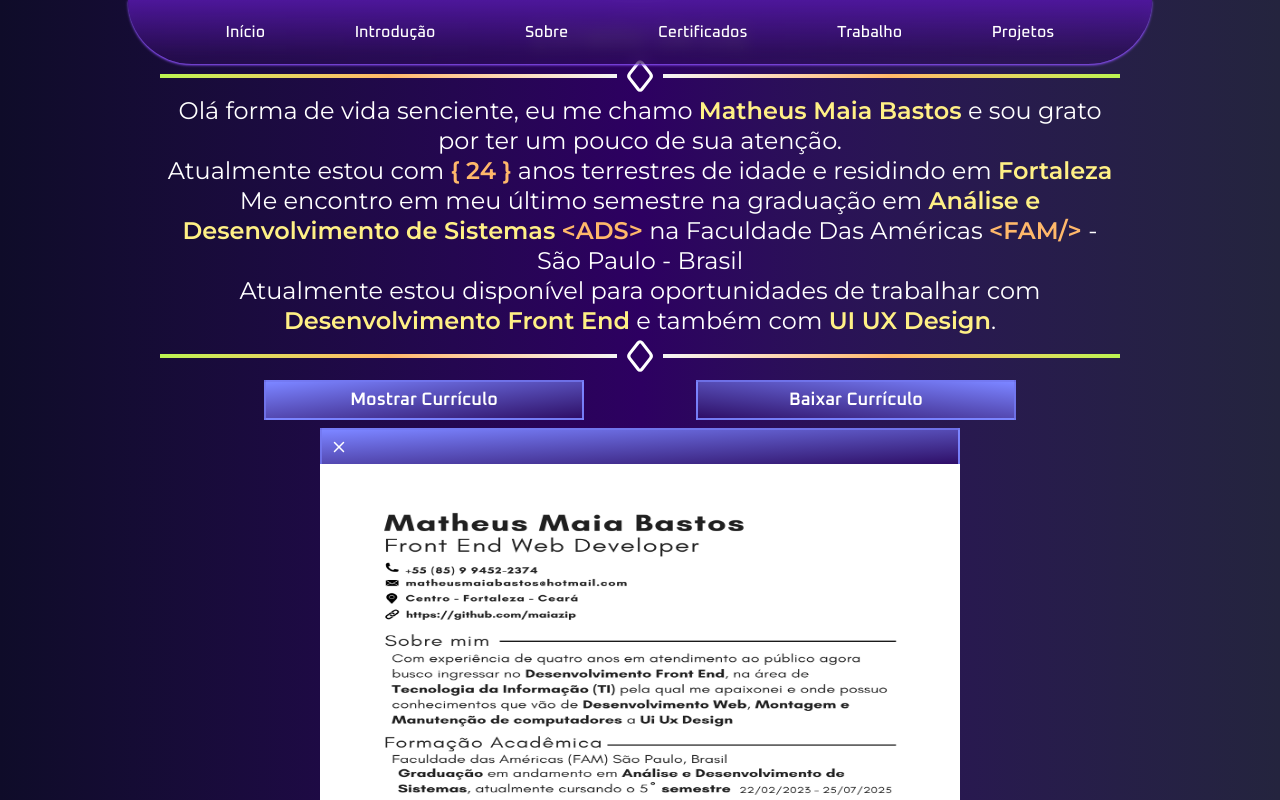
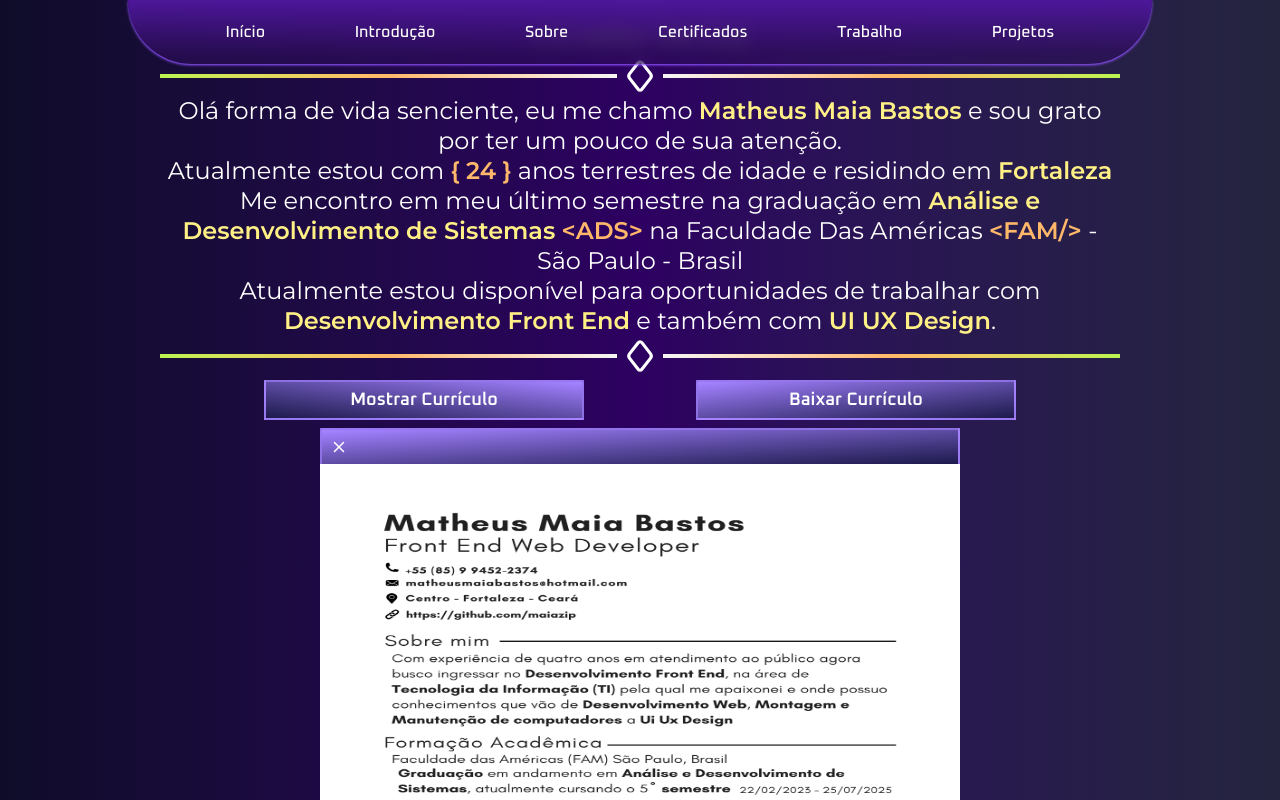
Before and after one commit to maiazip/Portfolio, a Next.js app in the folder web/: page / in a window 1280 px wide. Both pictures are taken after a click on the button "Mostrar Currículo". Shown: the part 2234-3034 px from the top of the page. Built offline with nearby package versions, Linux system fonts and the light colour scheme.

Commit message:
colors change

```diff
--- a/web/src/app/about/article-cv.tsx
+++ b/web/src/app/about/article-cv.tsx
@@ -58,7 +58,7 @@ export function ArticleCv(props: ArticleCvProps) {
           initial="hiddenLeft"
           whileInView="visible"
           viewport={{ once: true }}
-          className="p-1 w-1/3 min-w-32 font-heading font-semibold text-white text-sm md:text-base lg:text-lg bg-gradient-to-bl odd:bg-gradient-to-br from-indigo-400 to-violet-950 border-2 border-indigo-400/80 hover:scale-95 transition-all duration-300 hover:text-yellow-200"
+          className="p-1 w-1/3 min-w-32 font-heading font-semibold text-white text-sm md:text-base lg:text-lg bg-gradient-to-br odd:bg-gradient-to-bl from-violet-400 to-indigo-950 border-2 border-violet-400/80 hover:scale-95 transition-all duration-300 hover:text-yellow-200"
           onClick={handleShowCv}
           tabIndex={8}
           aria-expanded={showCv} // Acessibilidade: Aria-expanded para indicar se o CV está visível
@@ -72,7 +72,7 @@ export function ArticleCv(props: ArticleCvProps) {
           initial="hiddenRight"
           whileInView="visible"
           viewport={{ once: true }}
-          className="p-1 w-1/3 min-w-32 font-heading font-semibold text-white text-sm md:text-base lg:text-lg bg-gradient-to-bl odd:bg-gradient-to-br from-indigo-400 to-violet-950 border-2 border-indigo-400/80 hover:scale-95 transition-all duration-300 hover:text-yellow-200"
+          className="p-1 w-1/3 min-w-32 font-heading font-semibold text-white text-sm md:text-base lg:text-lg bg-gradient-to-br odd:bg-gradient-to-bl from-violet-400 to-indigo-950 border-2 border-violet-400/80 hover:scale-95 transition-all duration-300 hover:text-yellow-200"
           onClick={handleDownloadCv}
           aria-label="Baixar Currículo como imagem PNG"
           tabIndex={9}
@@ -92,7 +92,7 @@ export function ArticleCv(props: ArticleCvProps) {
       >
         <button
           title="Fechar Currículo"
-          className="p-2 text-lg w-full font-heading font-semibold bg-gradient-to-bl odd:bg-gradient-to-br from-indigo-400 to-violet-950 border-2 border-indigo-400/80 border-b-0 transition-all duration-300 hover:text-yellow-200"
+          className="p-2 text-lg w-full font-heading font-semibold bg-gradient-to-bl odd:bg-gradient-to-br from-violet-400 to-indigo-950 border-2 border-violet-400/80 border-b-0 transition-all duration-300 hover:text-yellow-200"
           onClick={handleHideCv}
           aria-label="Fechar visualização do Currículo" // Acessibilidade: Aria-label para o botão de fechar
         >
--- a/web/src/app/certificates/card.tsx
+++ b/web/src/app/certificates/card.tsx
@@ -47,7 +47,7 @@ const Card: React.FC<CardProps> = ({
       initial="hidden"
       animate={isInView ? "visible" : "hidden"}
       variants={variants}
-      className="w-full h-fit max-w-96 flex flex-col items-center justify-center px-2 py-1 gap-1 rounded-lg bg-gradient-to-tl even:bg-gradient-to-tr from-indigo-400 to-violet-950 border-2 border-indigo-400/50 hover:shadow-md shadow-orange-300 border-opacity-60 hover:scale-95 hover:rotate-6 even:hover:-rotate-6 transition-all"
+      className="w-full h-fit max-w-96 flex flex-col items-center justify-center px-2 py-1 gap-1 rounded-lg bg-gradient-to-tl even:bg-gradient-to-tr from-violet-400 to-indigo-950 border-2 border-violet-400/50 hover:shadow-md shadow-orange-300 border-opacity-60 hover:scale-95 hover:rotate-6 even:hover:-rotate-6 transition-all"
     >
       <a
         href={src}
--- a/web/src/app/projects/card.tsx
+++ b/web/src/app/projects/card.tsx
@@ -48,10 +48,10 @@ const Card: React.FC<CardProps> = ({
       initial="hidden"
       animate={isInView ? "visible" : "hidden"}
       variants={variants}
-      className="w-full h-fit max-w-96 flex flex-col items-center justify-center px-2 py-1 gap-1 rounded-lg bg-gradient-to-tl even:bg-gradient-to-tr from-indigo-400 to-violet-950 border-2 border-indigo-400/50 hover:shadow-md shadow-orange-300 border-opacity-60 hover:scale-95 hover:rotate-6 even:hover:-rotate-6 transition-all"
+      className="w-full h-fit max-w-96 flex flex-col items-center justify-center px-2 py-1 rounded-lg bg-gradient-to-tl even:bg-gradient-to-tr from-violet-400 to-indigo-950 border-2 border-violet-400/50 hover:shadow-md shadow-orange-300 border-opacity-60 hover:scale-95 hover:rotate-6 even:hover:-rotate-6 transition-all"
     >
       <a
-        className="w-full h-full text-center"
+        className="w-full h-full text-center flex flex-col gap-1"
         href={link}
         target="_blank"
         rel="noopener noreferrer"
@@ -78,7 +78,7 @@ const Card: React.FC<CardProps> = ({
           {technologies.map((tech, index) => (
             <span
               key={index}
-              className="bg-indigo-950/60 text-lime-300 capitalize rounded-full px-2 py-1 text-sm"
+              className="bg-violet-950/60 text-lime-300 capitalize rounded-full px-2 py-1 text-sm"
               aria-label={`Tecnologia: ${tech}`} // Aria-label for technology badge - MAINTAINED
             >
               {tech}
--- a/web/src/components/button-show-more.tsx
+++ b/web/src/components/button-show-more.tsx
@@ -36,7 +36,7 @@ export function ButtonShowMore({
   return (
     <motion.button
       ref={buttonRef}
-      className="p-1 w-2/5 min-w-32 font-heading font-semibold text-sm md:text-base lg:text-lg bg-gradient-to-bl odd:bg-gradient-to-br from-indigo-400 to-violet-950 border-2 border-indigo-400/80 hover:scale-95 hover:text-yellow-200 transition-all duration-300"
+      className="p-1 w-2/5 min-w-32 font-heading font-semibold text-sm md:text-base lg:text-lg bg-gradient-to-bl odd:bg-gradient-to-br from-violet-400 to-indigo-950 border-2 border-violet-400/80 hover:scale-95 hover:text-yellow-200 transition-all duration-300"
       initial={{ scale: 0, opacity: 0 }}
       animate={isInView ? { scale: 1, opacity: 1 } : { scale: 0, opacity: 0 }}
       transition={{ duration: 0.3 }}
```
